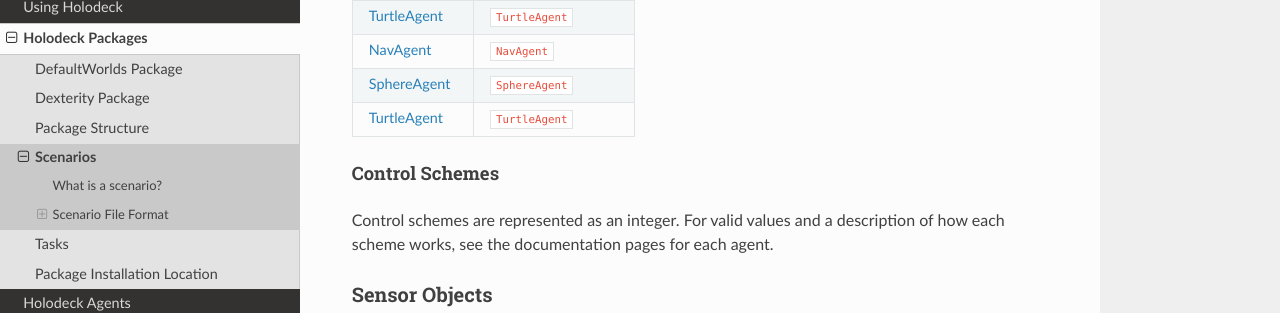
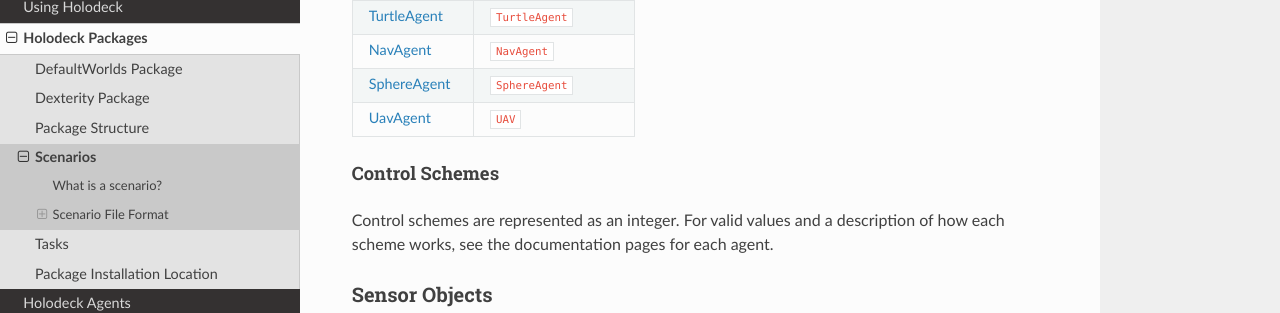
Before and after one commit to BYU-PCCL/holodeck, a Sphinx documentation site: the page built from docs/packages/docs/scenarios.rst, in a window 1280 px wide and 900 px high, scrolled down 2074 px. Shown: the part 149-462 px from the top of the window. Built offline with Sphinx 7.4.7 and the Read the Docs theme 2.0.0, drawn with Linux system fonts in a browser that asks for light colours; formulas are drawn with MathJax 3.

Commit message:
Add missing agent and remove 2nd turtle agent

```diff
--- a/docs/packages/docs/scenarios.rst
+++ b/docs/packages/docs/scenarios.rst
@@ -114,7 +114,7 @@
 :ref:`turtle-agent`     ``TurtleAgent``
 :ref:`nav-agent`        ``NavAgent``
 :ref:`sphere-agent`     ``SphereAgent``
-:ref:`turtle-agent`     ``TurtleAgent``
+:ref:`uav-agent`        ``UAV``
 ====================== ========================
 
 Control Schemes
```
